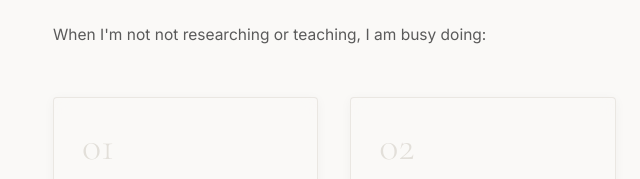
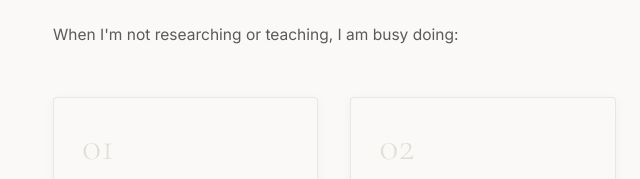
Before and after one commit to anntaichoe/my-website, a plain HTML site: page index.html in a window 1280 px wide. Shown: the part 8253-8432 px from the top of the page, 157-797 px from the left. Drawn offline with nearby package versions, Linux system fonts and the light colour scheme.

Commit message:
Fix typo: remove extra 'not' in projects intro

```diff
--- a/index.html
+++ b/index.html
@@ -1177,7 +1177,7 @@
       <p class="section-label">Projects</p>
       <h2>work x play x work</h2>
       <p class="hustles-intro reveal">
-        When I'm not not researching or teaching, I am busy doing:
+        When I'm not researching or teaching, I am busy doing:
       </p>
 
       <div class="hustles-grid reveal">
```
